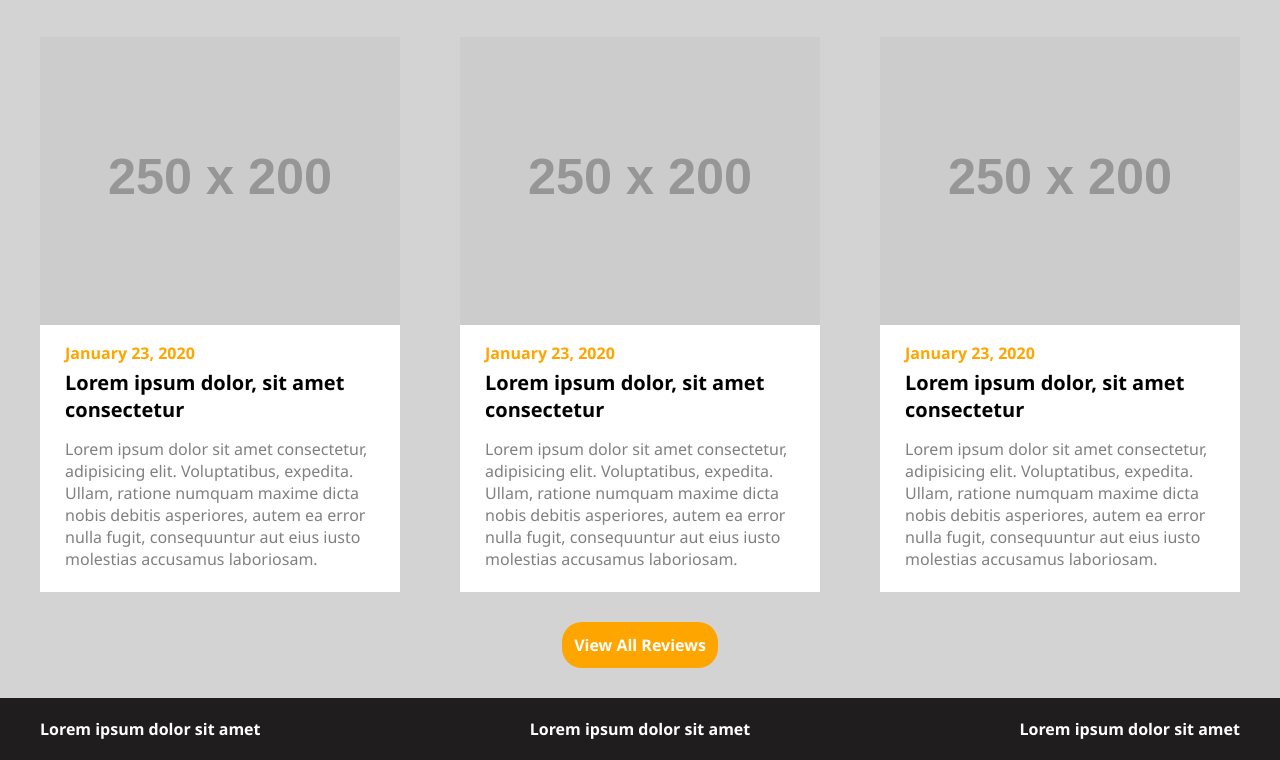
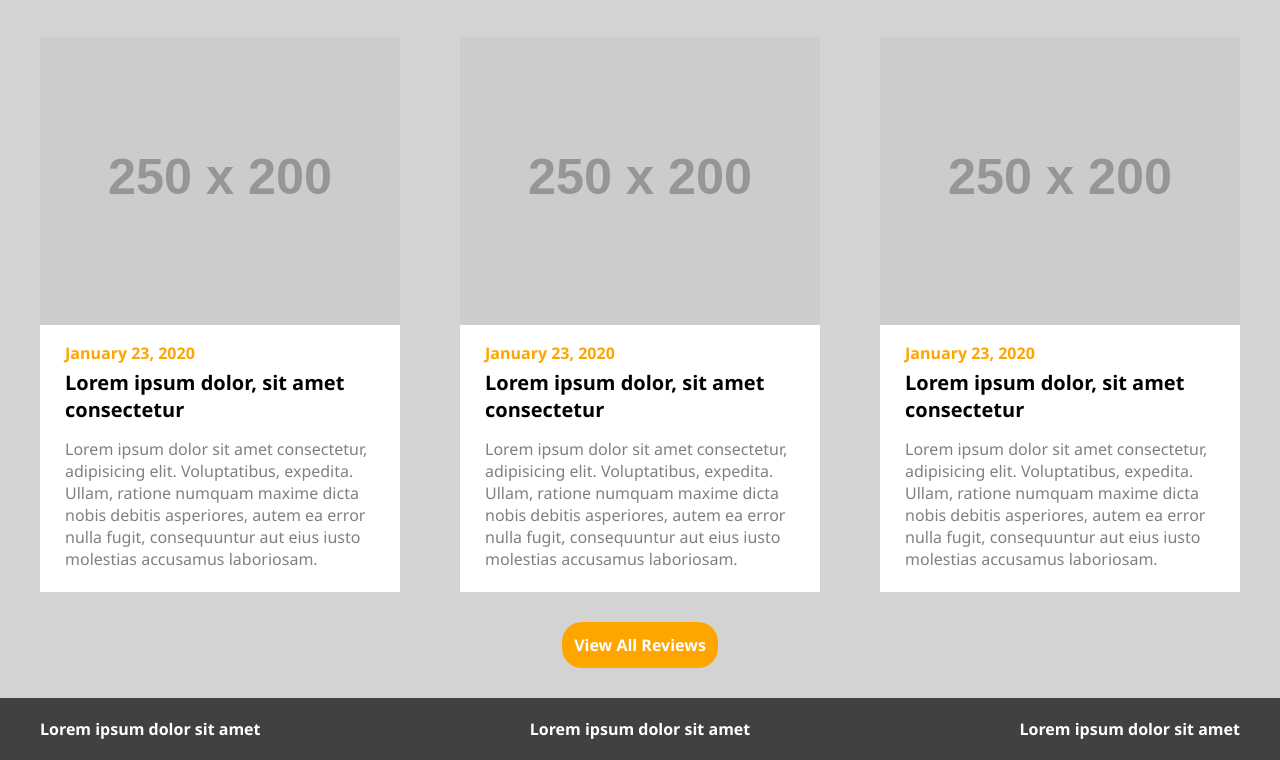
Before and after one commit to dinhhung09138/interview-materials, a plain HTML site: page QuangVu/exam2/exam2.html in a window 1280 px wide. Shown: the part 240-1000 px from the top of the page. Drawn offline with Linux system fonts and the light colour scheme; placeholder pictures from the web are drawn by us.

Commit message:
changed RBG color to named color in exam2

```diff
--- a/QuangVu/exam1/exam1.css
+++ b/QuangVu/exam1/exam1.css
@@ -141,9 +141,11 @@ p.description {
 .container .posts .post-img{
     width: 35%;
 }
+
 .container .posts .post-img img{
     width: 100%;
 }
+
 .container .posts .post-body{
     width: 60%;
     margin-left: 20px;
--- a/QuangVu/exam2/exam2.css
+++ b/QuangVu/exam2/exam2.css
@@ -72,6 +72,7 @@ body {
     background-color: white;
     width: 30%;
 }
+
 .content .card .card-img{
     width: 100%;
     margin-bottom: 12px;
@@ -85,6 +86,7 @@ body {
     color: orange;
     margin-left: 25px;
 }
+
 .content .card .card-title{
     margin-left: 25px;
     margin-top: 5px;
@@ -119,7 +121,7 @@ body {
 }
 
 .black-footer {
-    background-color: rgb(31, 29, 29);
+    background-color: #414141;
 }
 
 .footer {
```
